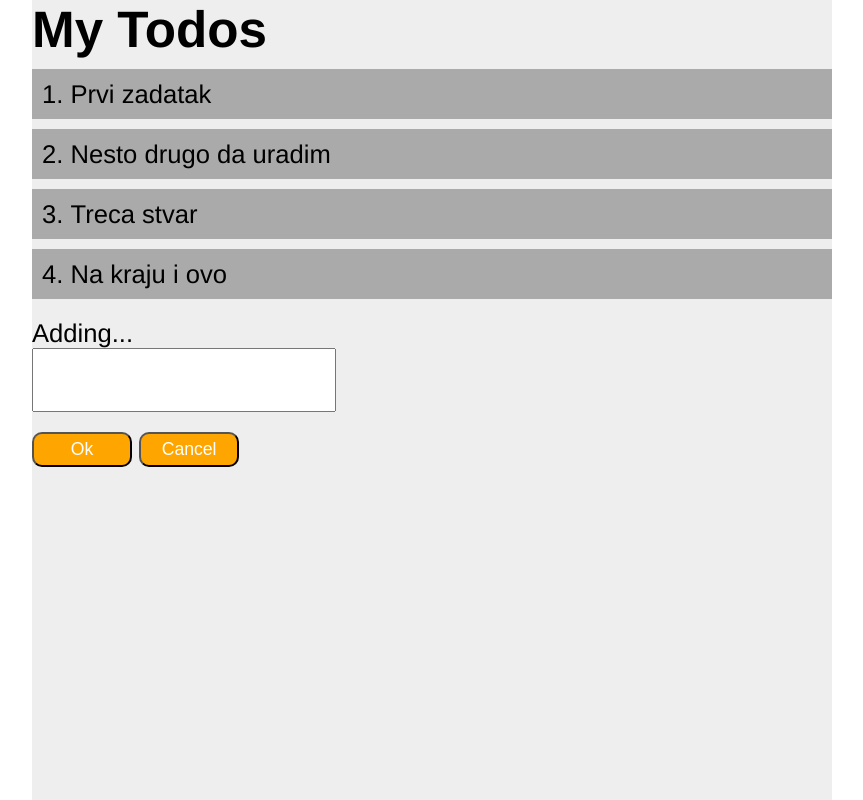
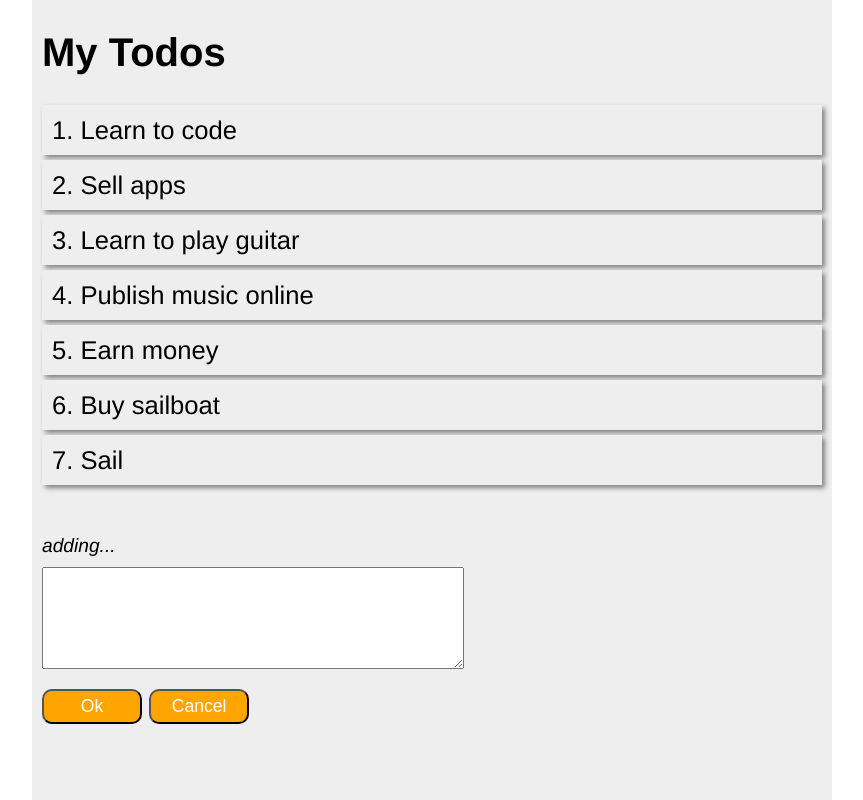
Before and after one commit to nokatz/Todo-List, a plain HTML site: page index.html in a window 1280 px wide. Both pictures are taken after a click on the button "Add". Shown: the whole page, without its empty margins (208-1071 px from the left). Drawn offline with Linux system fonts and the light colour scheme.

Commit message:
massive css overhaul

```diff
--- a/index.html
+++ b/index.html
@@ -23,7 +23,8 @@
 
 	<form id="form">
 		<p id="message"></p>
-		<input type="textarea" id="todo" name="todo">
+		<!-- <input type="text" id="todo" name="todo"> -->
+		<textarea id="todo" rows="3" columns="50" spellcheck="false"></textarea>
 		<button id="ok">Ok</button>
 		<button id="cancel">Cancel</button>
 	</form>
--- a/main.js
+++ b/main.js
@@ -1,5 +1,5 @@
 
-let todos = ["Prvi zadatak", "Nesto drugo da uradim", "Treca stvar", "Na kraju i ovo"];
+let todos = ["Learn to code", "Sell apps", "Learn to play guitar", "Publish music online", "Earn money", "Buy sailboat", "Sail"];
 // let todos = [];
 let selectedIndex = -1;
 
@@ -33,14 +33,14 @@ function showForm(e){
 		editMode = false;
 		inputField.value = '';
 
-		lbl = 'Adding...';
+		lbl = 'adding...';
 
 	} else if (e.target.textContent === 'Edit'){
 
 		editMode = true;
 		inputField.value = todos[selectedIndex];
 
-		lbl = 'Editing...';
+		lbl = 'editing...';
 	}
 
 	message.textContent = lbl;
@@ -149,6 +149,10 @@ function populateList(){
 
 function toggleSelect(e) {
 
+	let btnsStyle = window.getComputedStyle(btns);
+	if(btnsStyle.getPropertyValue('display') === 'none')
+		return;
+
 	let selected = e.target.classList.contains('selected');
 
 	deselectAll();
--- a/styles.css
+++ b/styles.css
@@ -7,6 +7,13 @@
 body {
 	font-family: Helvetica, Arial, sans-serif;
 	font-size: 1.6em;
+
+	-webkit-touch-callout: none;
+	-webkit-user-select: none;
+	-khtml-user-select: none;
+    -moz-user-select: none;
+    -ms-user-select: none;
+    user-select: none;
 }
 
 #container {
@@ -16,22 +23,23 @@ body {
 	background-color: #eee;
 }
 
-form {
-	width: 400px;
-	margin: 20px 0 20px;
-	display: none;
+h1 {
+	padding: 30px 0 10px 10px;
+	font-size: 2.5rem;
 }
 
 #list {
 	list-style-position: inside;
+	margin-top: 20px;
 }
 
 #list li {
 	height: 50px;
-	background-color: #aaa;
-	margin-top: 10px;
+	background-color: #eee;
+	margin: 0 10px 5px 10px;
 	padding-left: 10px;
 	line-height: 50px;
+	box-shadow: 3px 3px 5px grey;
 }
 
 #list li:hover {
@@ -40,6 +48,11 @@ form {
 
 #list > li.selected {
 	background-color: yellow;
+}
+
+#btns {
+	margin-top: 30px;
+	padding-left: 10px;
 }
 
 button {
@@ -57,12 +70,26 @@ button:disabled {
 	background-color: #000;
 }
 
-#message {
+
+form {
+	width: 400px;
+	margin: 50px 0 20px;
+	padding-left: 10px;
 	display: none;
 }
 
+#message {
+	display: none;
+	font-size: 1.2rem;
+	font-style: italic;
+	margin-bottom: 10px;
+}
+
 #todo {
-	width: 300px;
-	height: 60px;
+	width: 400px;
+	height: 80px;
 	display: block;
+	font-family: inherit;
+	font-size: 1.4rem;
+	padding: 10px;
 }
```
